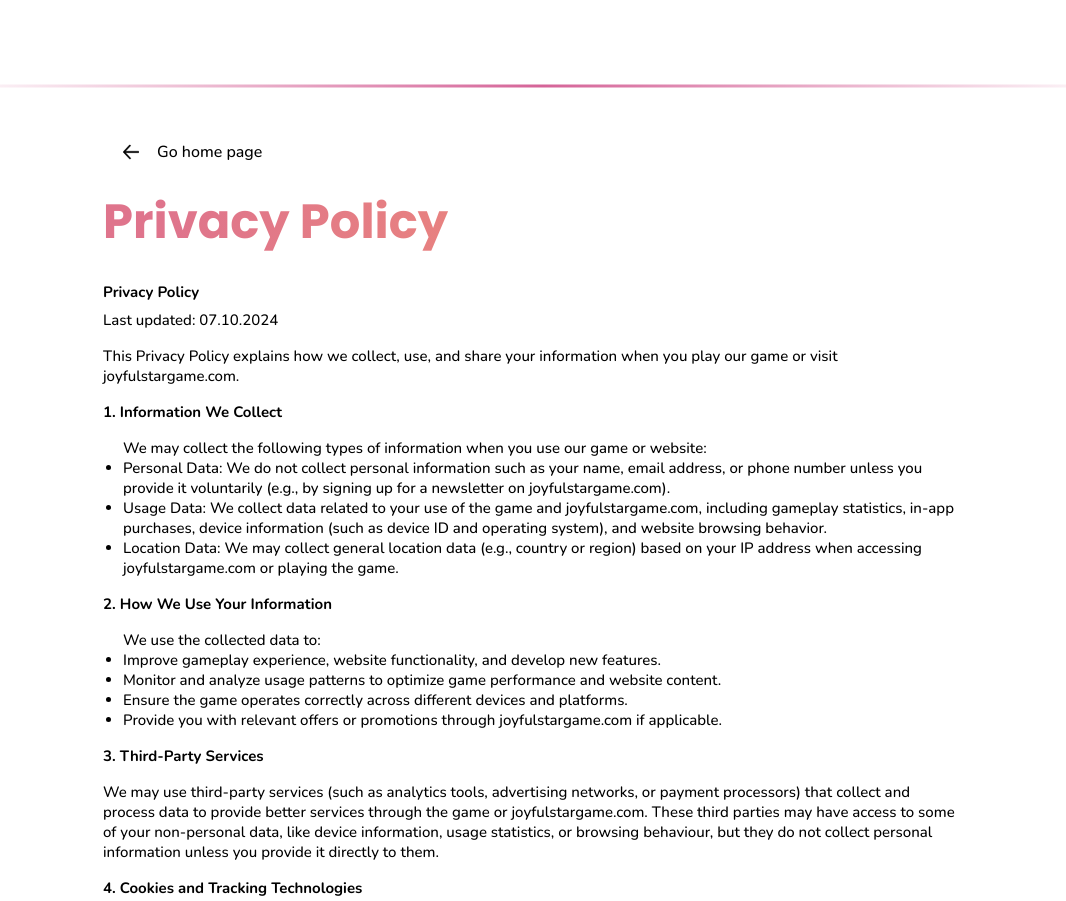
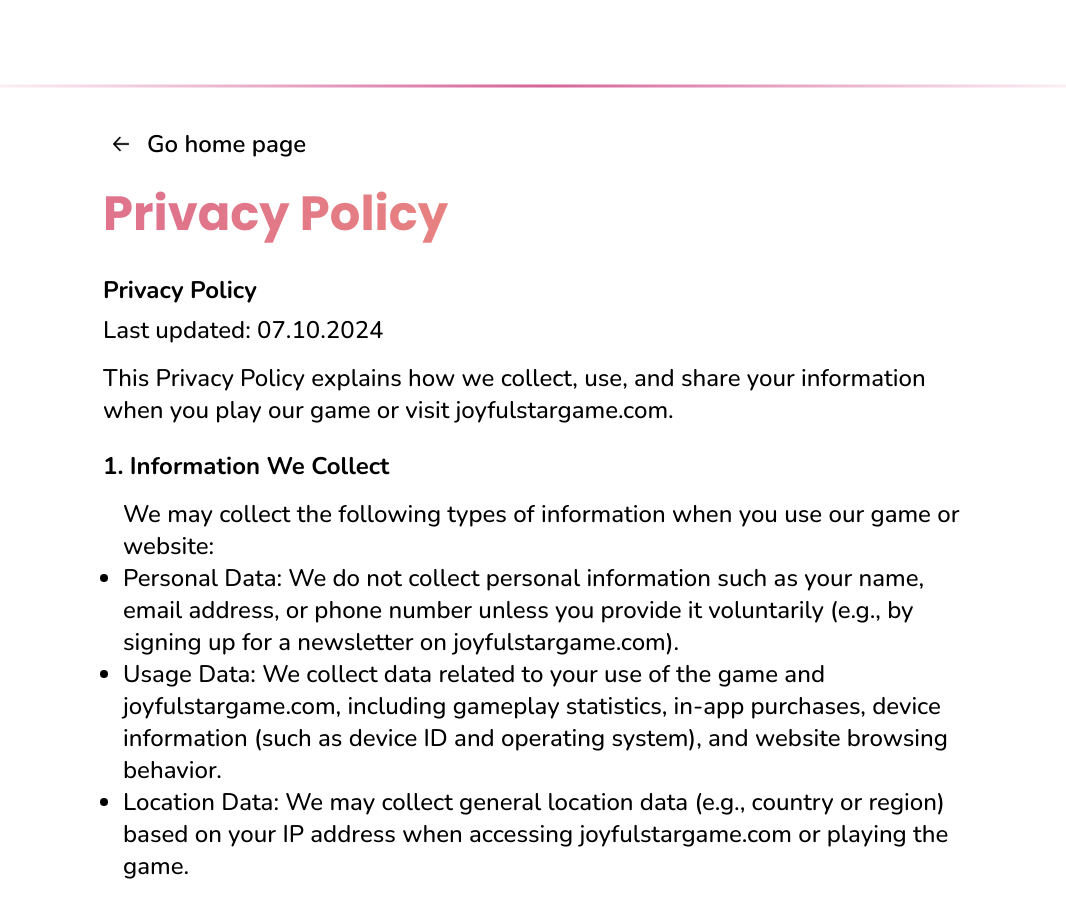
Before and after one commit to vitayusko/Puppy-Diary-Epic-Match-3, a website built with Vite: page src/pages/privacyPolicy.html in a window 1280 px wide. Shown: the top 901 px of the page, without its empty margins (106-1172 px from the left). Built offline with nearby package versions, Linux system fonts and the light colour scheme.

Commit message:
privacy policy page desktop styles done

```diff
--- a/src/css/pages/policy.css
+++ b/src/css/pages/policy.css
@@ -67,11 +67,16 @@
 
 @media screen and (min-width: 1200px) {
   .link-wrapper {
-    margin: 16px 0 12px 10px;
+    margin: 16px 0 6px;
+  }
+
+  .go-home-link {
+    font-size: 24px;
+    font-weight: 600;
   }
 
   .policy-container {
-    padding: 26px 169px 82px 169px;
+    padding: 12px 169px 82px 169px;
   }
 
   .mobile-line-header {
@@ -82,4 +87,16 @@
     display: block;
     margin-top: 84px;
   }
+
+  .regular-text.privacy-text {
+    margin: 16px 0 24px;
+  }
+
+  .bold-text.privacy-text {
+    margin: 24px 0 16px;
+  }
+  .bold-text,
+  .regular-text {
+    font-size: 24px;
+  }
 }
```
